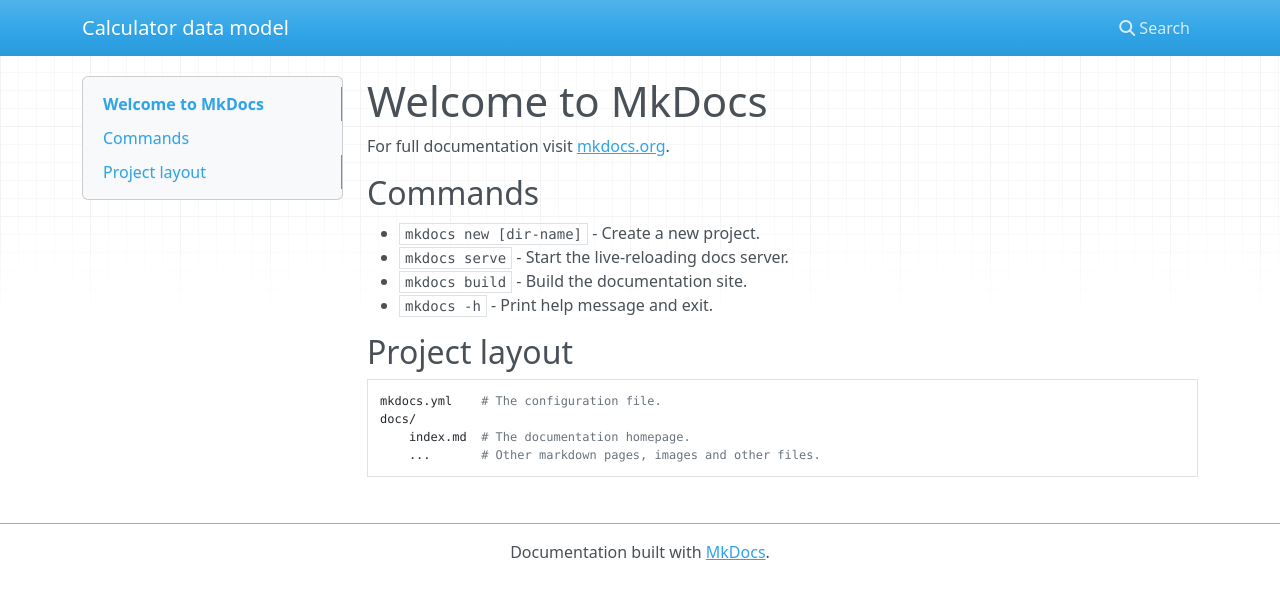
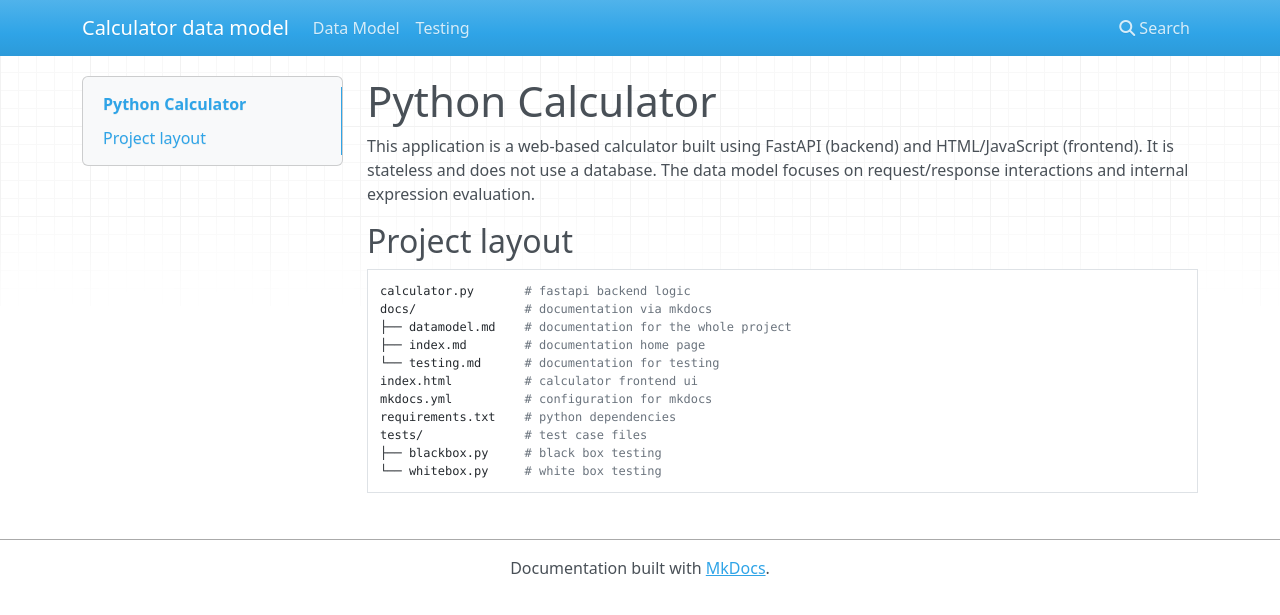
Before and after one commit to daniel-graham13/cis602project, an MkDocs documentation site: the page built from docs/index.md, in a window 1280 px wide. Shown: the top 615 px of the page. Built offline with MkDocs 1.6.1, drawn with Linux system fonts in a browser that asks for light colours; nearby versions of some CDN libraries.

Commit message:
updated home page, added test page

```diff
--- a/docs/index.md
+++ b/docs/index.md
@@ -1,17 +1,17 @@
-# Welcome to MkDocs
+# Python Calculator
 
-For full documentation visit [mkdocs.org](https://www.mkdocs.org).
-
-## Commands
-
-* `mkdocs new [dir-name]` - Create a new project.
-* `mkdocs serve` - Start the live-reloading docs server.
-* `mkdocs build` - Build the documentation site.
-* `mkdocs -h` - Print help message and exit.
+This application is a web-based calculator built using FastAPI (backend) and HTML/JavaScript (frontend). It is stateless and does not use a database. The data model focuses on request/response interactions and internal expression evaluation.
 
 ## Project layout
 
-    mkdocs.yml    # The configuration file.
-    docs/
-        index.md  # The documentation homepage.
-        ...       # Other markdown pages, images and other files.
+    calculator.py       # fastapi backend logic
+    docs/               # documentation via mkdocs
+    ├── datamodel.md    # documentation for the whole project
+    ├── index.md        # documentation home page
+    └── testing.md      # documentation for testing
+    index.html          # calculator frontend ui
+    mkdocs.yml          # configuration for mkdocs
+    requirements.txt    # python dependencies
+    tests/              # test case files
+    ├── blackbox.py     # black box testing
+    └── whitebox.py     # white box testing
--- a/mkdocs.yml
+++ b/mkdocs.yml
@@ -2,3 +2,4 @@
 
 nav:
   - Data Model: datamodel.md
+  - Testing: testing.md
```
Also changed, not shown: docs/testing.md (added, +114 -0 lines).
